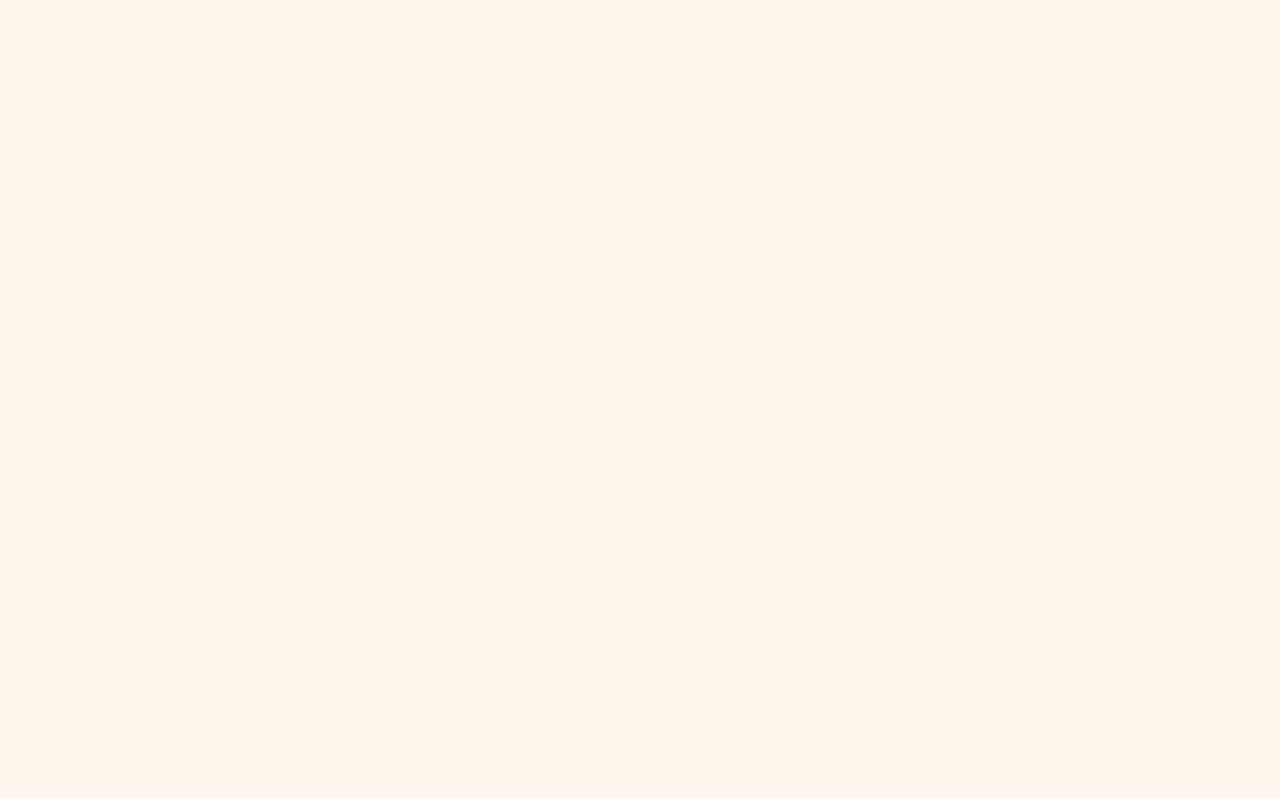
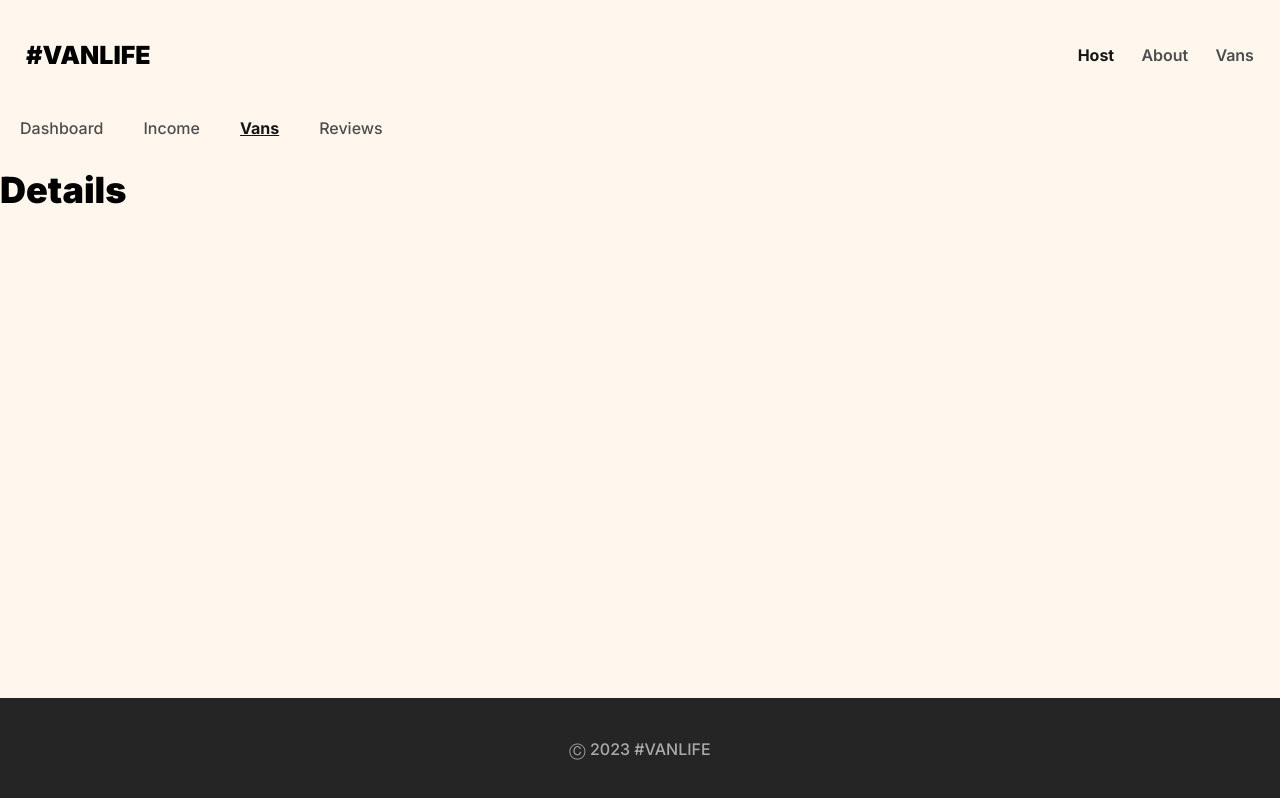
Before and after one commit to qserena/08-van-life, a React (Vite) app: page /host/vans/1 in a window 1280 px wide. Before the commit this address had no page. Built offline with nearby package versions, Linux system fonts and the light colour scheme; what miragejs would draw is missing.

Commit message:
Added HostVans and HostVanDetail.

```diff
--- a/src/components/HostLayout.jsx
+++ b/src/components/HostLayout.jsx
@@ -24,6 +24,12 @@ export default function HostLayout() {
 					Income
 				</NavLink>
 				<NavLink
+					to="/host/vans"
+					style={({ isActive }) => (isActive ? activeStyle : null)}
+				>
+					Vans
+				</NavLink>
+				<NavLink
 					to="/host/reviews"
 					style={({ isActive }) => (isActive ? activeStyle : null)}
 				>
--- a/src/index.jsx
+++ b/src/index.jsx
@@ -11,6 +11,8 @@ import HostLayout from './components/HostLayout.jsx'
 import Dashboard from './pages/Host/Dashboard.jsx'
 import Income from './pages/Host/Income.jsx'
 import Reviews from './pages/Host/Reviews.jsx'
+import HostVans from './pages/Host/HostVans.jsx'
+import HostVanDetail from './pages/Host/HostVanDetail.jsx'
 
 import './server.js'
 
@@ -26,6 +28,8 @@ function App() {
 					<Route path="host" element={<HostLayout />}>
 						<Route index element={<Dashboard />} />
 						<Route path="income" element={<Income />} />
+						<Route path="vans" element={<HostVans />} />
+						<Route path="vans/:id" element={<HostVanDetail />} />
 						<Route path="reviews" element={<Reviews />} />
 					</Route>
 				</Route>
--- /dev/null
+++ b/src/pages/Host/HostVanDetail.jsx
@@ -0,0 +1,3 @@
+export default function HostVanDetail() {
+	return <h1>Details</h1>
+}
--- /dev/null
+++ b/src/pages/Host/HostVans.jsx
@@ -0,0 +1,3 @@
+export default function HostVans() {
+	return <h1>Here is Vans!</h1>
+}
```
